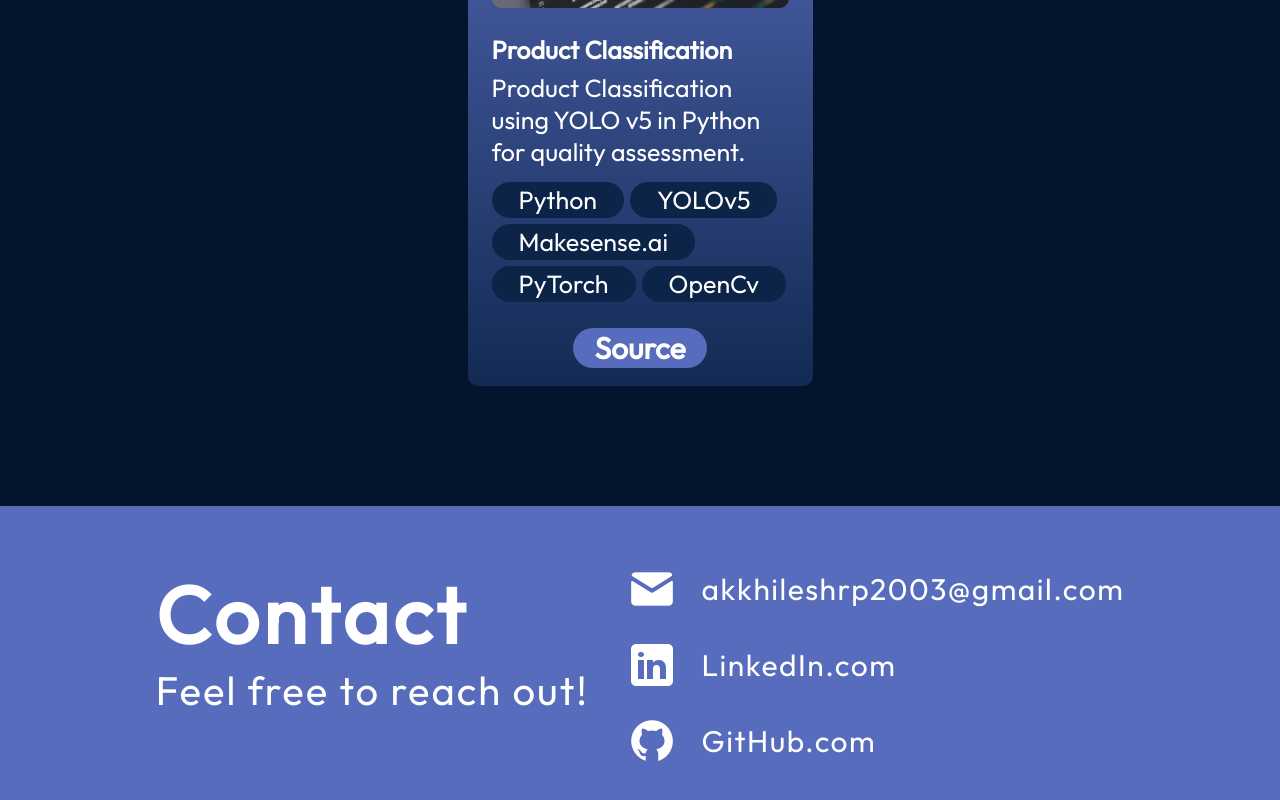
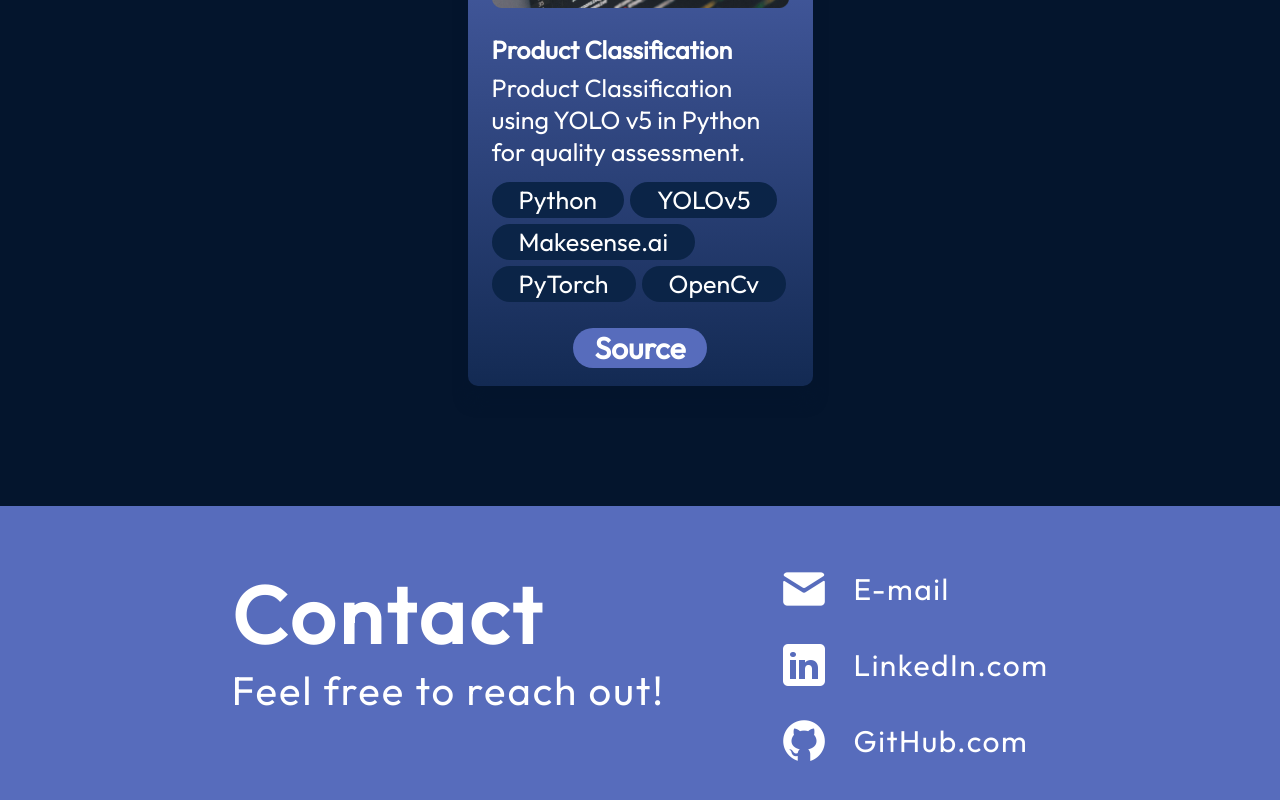
Before and after one commit to akkhileshrp/akkhilesh_portfolio, a React (Vite) app: page / in a window 1280 px wide. Shown: the part 2789-3589 px from the top of the page. Built offline with nearby package versions, Linux system fonts and the light colour scheme.

Commit message:
Email changed

```diff
--- a/src/components/Contact.jsx
+++ b/src/components/Contact.jsx
@@ -13,7 +13,7 @@ const Contact = () => {
         <li className={styles.link}>
           <img src={getImageUrl("contact/emailIcon.png")} alt="email_img" />
           <a href="mailto:akkhileshrp2003@gmail.com">
-            akkhileshrp2003@gmail.com
+            E-mail
           </a>
         </li>
         <li className={styles.link}>
```
